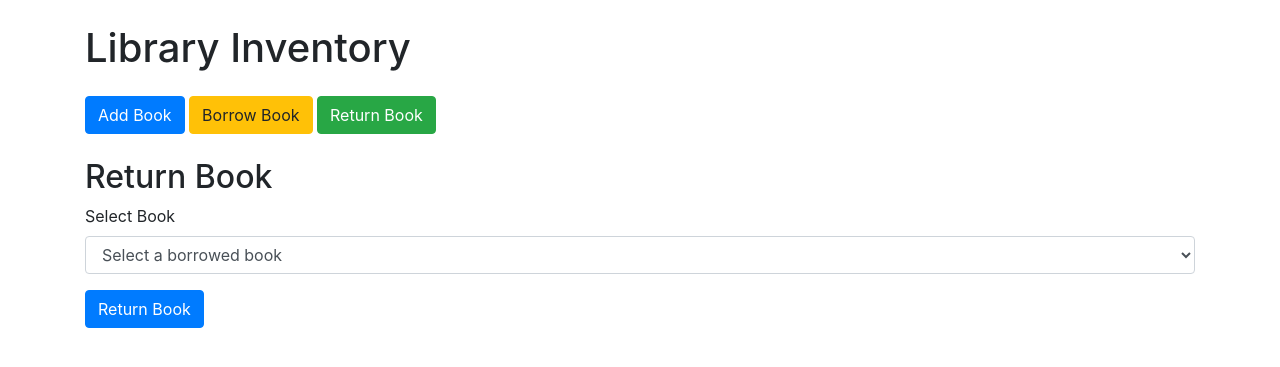
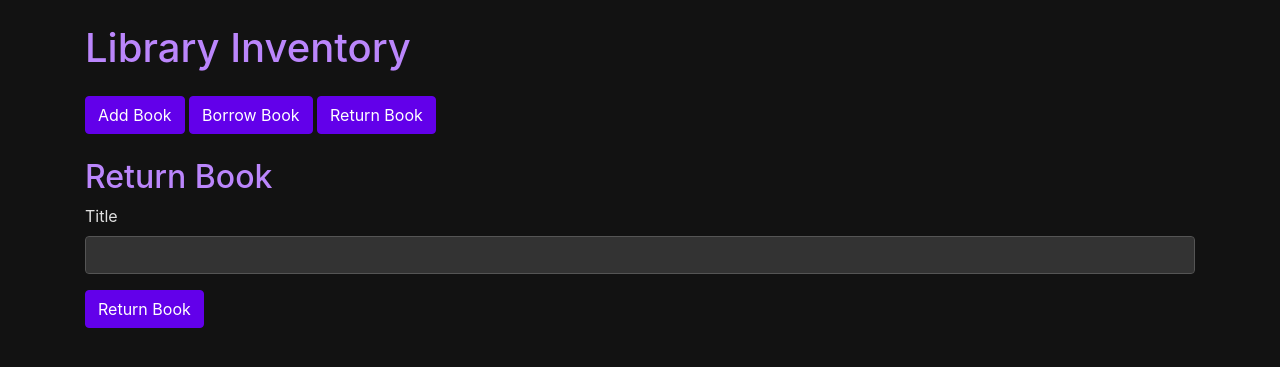
Before and after one commit to abdelrahman18036/library-inventory-team3, a Flask app: page /return_book in a window 1280 px wide. Shown: the top 367 px of the page. Run offline with Flask 3, Linux system fonts and the light colour scheme; some libraries are stand-ins or nearby versions.

Commit message:
upate design

```diff
--- /dev/null
+++ b/static/custom.css
@@ -0,0 +1,42 @@
+body {
+    background-color: #121212;
+    color: #e0e0e0;
+}
+
+.navbar, .card, .list-group-item {
+    background-color: #1e1e1e;
+    color: #e0e0e0;
+}
+
+.btn-primary, .btn-warning, .btn-success, .btn-danger, .btn-outline-success {
+    background-color: #6200ea;
+    border-color: #6200ea;
+    color: #ffffff;
+}
+
+.btn-primary:hover, .btn-warning:hover, .btn-success:hover, .btn-danger:hover, .btn-outline-success:hover {
+    background-color: #3700b3;
+    border-color: #3700b3;
+}
+
+.form-control {
+    background-color: #333333;
+    border-color: #555555;
+    color: #e0e0e0;
+}
+
+input::placeholder {
+    color: #bbbbbb;
+}
+
+h1, h2 {
+    color: #bb86fc;
+}
+
+a {
+    color: #bb86fc;
+}
+
+a:hover {
+    color: #3700b3;
+}
--- a/templates/base.html
+++ b/templates/base.html
@@ -5,6 +5,7 @@
     <meta name="viewport" content="width=device-width, initial-scale=1, shrink-to-fit=no">
     <link href="https://stackpath.bootstrapcdn.com/bootstrap/4.5.2/css/bootstrap.min.css" rel="stylesheet">
     <link href="https://cdnjs.cloudflare.com/ajax/libs/font-awesome/5.15.3/css/all.min.css" rel="stylesheet">
+    <link href="{{ url_for('static', filename='custom.css') }}" rel="stylesheet">
     <title>Library Inventory</title>
   </head>
   <body>
--- a/templates/return_book.html
+++ b/templates/return_book.html
@@ -6,13 +6,8 @@
     <h2>Return Book</h2>
     <form method="POST" action="{{ url_for('return_book') }}">
       <div class="form-group">
-        <label for="title">Select Book</label>
-        <select class="form-control" id="title" name="title" required>
-          <option value="" disabled selected>Select a borrowed book</option>
-          {% for book in borrowed_books %}
-            <option value="{{ book.title }}">{{ book.title }} by {{ book.author }}</option>
-          {% endfor %}
-        </select>
+        <label for="title">Title</label>
+        <input type="text" class="form-control" id="title" name="title" required>
       </div>
       <button type="submit" class="btn btn-primary">Return Book</button>
     </form>
```
Also changed, not shown: templates/borrow_book.html (+2 -7 lines).
